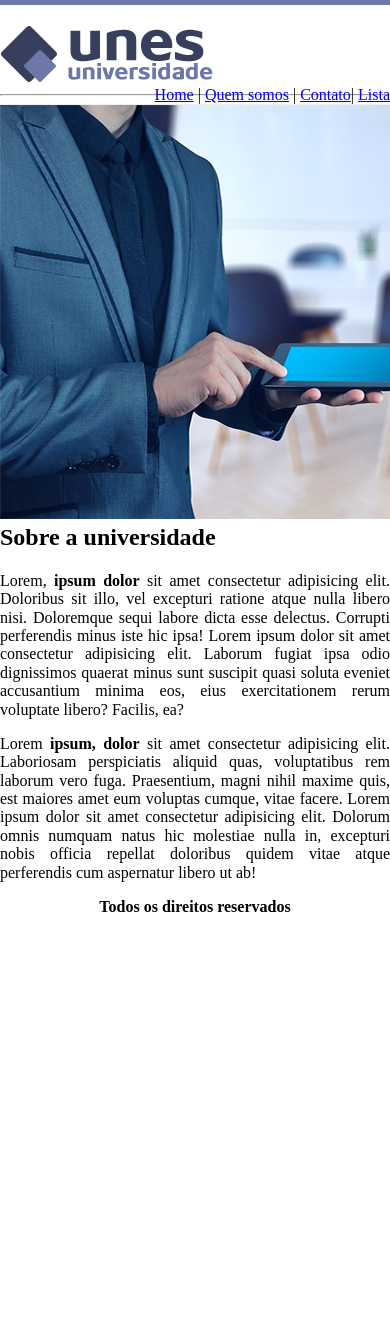
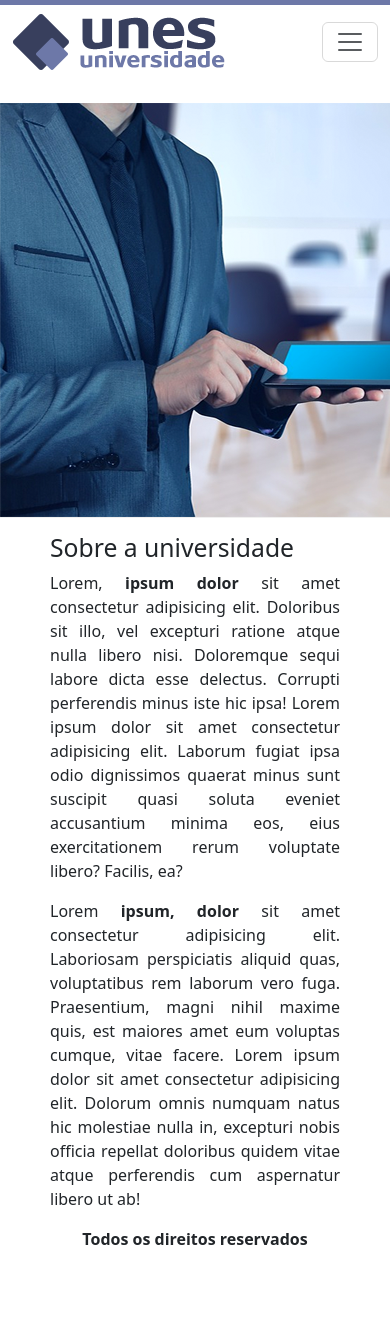
Before and after one commit to ryan-wakugawa/PMIC, a Flask app: page / in a window 390 px wide; the page is wider, and only the part inside the window is pictured. Before the commit the page ends 912 px from the top of that part, so only its background shows below. Run offline with Flask 2, Linux system fonts and the light colour scheme; some libraries are stand-ins or nearby versions.

Commit message:
Responsividade

```diff
--- a/Desafio 3/static/css/styles.css
+++ b/Desafio 3/static/css/styles.css
@@ -1,7 +1,8 @@
 body{
     background-image: url(../img/fundo2.png);
-    margin: 25px auto;
+    margin: auto;
     max-width: 900px;
+    justify-content: center;
 }
 p{
     text-align: justify;
@@ -22,7 +23,9 @@ p{
     display: block;
 }
 #capa{
+    display: block;
     text-align: center;
+    padding-top: 20px;
     max-width: 600px;
     max-height: 400px;
 }
--- a/Desafio 3/templates/base.html
+++ b/Desafio 3/templates/base.html
@@ -3,25 +3,45 @@
 <head>
     <meta charset="UTF-8">
     <link rel="stylesheet" href="../static/css/normalize.css">
-    <link rel="stylesheet" href="../static/css/styles.css">
     <meta http-equiv="X-UA-Compatible" content="IE=edge">
     <meta name="viewport" content="width=device-width, initial-scale=1.0">
-
+    <!-- CDI Bootstrap -->
+    <link href="https://cdn.jsdelivr.net/npm/bootstrap@5.3.0/dist/css/bootstrap.min.css" rel="stylesheet" integrity="sha384-9ndCyUaIbzAi2FUVXJi0CjmCapSmO7SnpJef0486qhLnuZ2cdeRhO02iuK6FUUVM" crossorigin="anonymous">
+    <script src="https://cdn.jsdelivr.net/npm/bootstrap@5.3.0/dist/js/bootstrap.bundle.min.js" integrity="sha384-geWF76RCwLtnZ8qwWowPQNguL3RmwHVBC9FhGdlKrxdiJJigb/j/68SIy3Te4Bkz" crossorigin="anonymous"></script>
+    <link rel="stylesheet" href="../static/css/styles.css">
     {% block header %}
 
     {% endblock %}
 </head>
 <body {% block id %}{%endblock %}>
-    <a href="/"><img src="../static/img/logo.png" alt="Logo"></a>
-    <div class="right">
-        <a href="/">Home</a> |
-        <a href="/quemsomos">Quem somos</a> |
-        <a href="/contato">Contato</a>|
-        <a href="/users">Lista</a>
+    <div>
+        <nav class="navbar navbar-expand-lg">
+            <div class="container-fluid">
+                <a class="navbar-brand" href="/"><img src="../static/img/logo.png" alt="Logo"></a>
+                <button class="navbar-toggler" type="button" data-bs-toggle="collapse" data-bs-target="#navbarNav" aria-controls="navbarNav" aria-expanded="false" aria-label="Toggle navigation">
+                    <span class="navbar-toggler-icon"></span>
+                </button>
+                <div class="collapse navbar-collapse text-right" id="navbarNav">
+                    <ul class="navbar-nav">
+                        <li class="nav-item">
+                            <a class="nav-link active" aria-current="page" href="/">Home</a>
+                        </li>
+                        <li class="nav-item">
+                            <a class="nav-link" href="/quemsomos">Quem somos</a>
+                        </li>
+                        <li class="nav-item">
+                            <a class="nav-link" href="/contato">Contato</a>
+                        </li>
+                        <li class="nav-item">
+                            <a class="nav-link" href="/users">Usuários</a>
+                        </li>
+                    </ul>
+                </div>
+            </div>
+        </nav>
+        {% block conteudo %}
+
+        {% endblock %}
     </div>
-    <hr>
-    {% block conteudo %}
-
-    {% endblock %}
 </body>
 </html>
--- a/Desafio 3/templates/home.html
+++ b/Desafio 3/templates/home.html
@@ -10,13 +10,13 @@
 <body {% block id %}id="fundo"{% endblock %}>
     {% block conteudo %}
     <div id="capa">
-    <img src="../static/img/capa.png" alt="Capa">
+        <img src="../static/img/capa.png" alt="Capa">
     </div>
-    <div>
-    <h2>Sobre a universidade</h2>
-    <p>Lorem, <b>ipsum dolor</b> sit amet consectetur adipisicing elit. Doloribus sit illo, vel excepturi ratione atque nulla libero nisi. Doloremque sequi labore dicta esse delectus. Corrupti perferendis minus iste hic ipsa! Lorem ipsum dolor sit amet consectetur adipisicing elit. Laborum fugiat ipsa odio dignissimos quaerat minus sunt suscipit quasi soluta eveniet accusantium minima eos, eius exercitationem rerum voluptate libero? Facilis, ea?</p>
-    <p>Lorem <b>ipsum, dolor</b> sit amet consectetur adipisicing elit. Laboriosam perspiciatis aliquid quas, voluptatibus rem laborum vero fuga. Praesentium, magni nihil maxime quis, est maiores amet eum voluptas cumque, vitae facere. Lorem ipsum dolor sit amet consectetur adipisicing elit. Dolorum omnis numquam natus hic molestiae nulla in, excepturi nobis officia repellat doloribus quidem vitae atque perferendis cum aspernatur libero ut ab!</p>
-    <p class="center"><b>Todos os direitos reservados</b></p>
+    <div style="padding: 50px;">
+        <h2>Sobre a universidade</h2>
+        <p>Lorem, <b>ipsum dolor</b> sit amet consectetur adipisicing elit. Doloribus sit illo, vel excepturi ratione atque nulla libero nisi. Doloremque sequi labore dicta esse delectus. Corrupti perferendis minus iste hic ipsa! Lorem ipsum dolor sit amet consectetur adipisicing elit. Laborum fugiat ipsa odio dignissimos quaerat minus sunt suscipit quasi soluta eveniet accusantium minima eos, eius exercitationem rerum voluptate libero? Facilis, ea?</p>
+        <p>Lorem <b>ipsum, dolor</b> sit amet consectetur adipisicing elit. Laboriosam perspiciatis aliquid quas, voluptatibus rem laborum vero fuga. Praesentium, magni nihil maxime quis, est maiores amet eum voluptas cumque, vitae facere. Lorem ipsum dolor sit amet consectetur adipisicing elit. Dolorum omnis numquam natus hic molestiae nulla in, excepturi nobis officia repellat doloribus quidem vitae atque perferendis cum aspernatur libero ut ab!</p>
+        <p class="center"><b>Todos os direitos reservados</b></p>
     </div>
     {% endblock %}
 </body>
```
